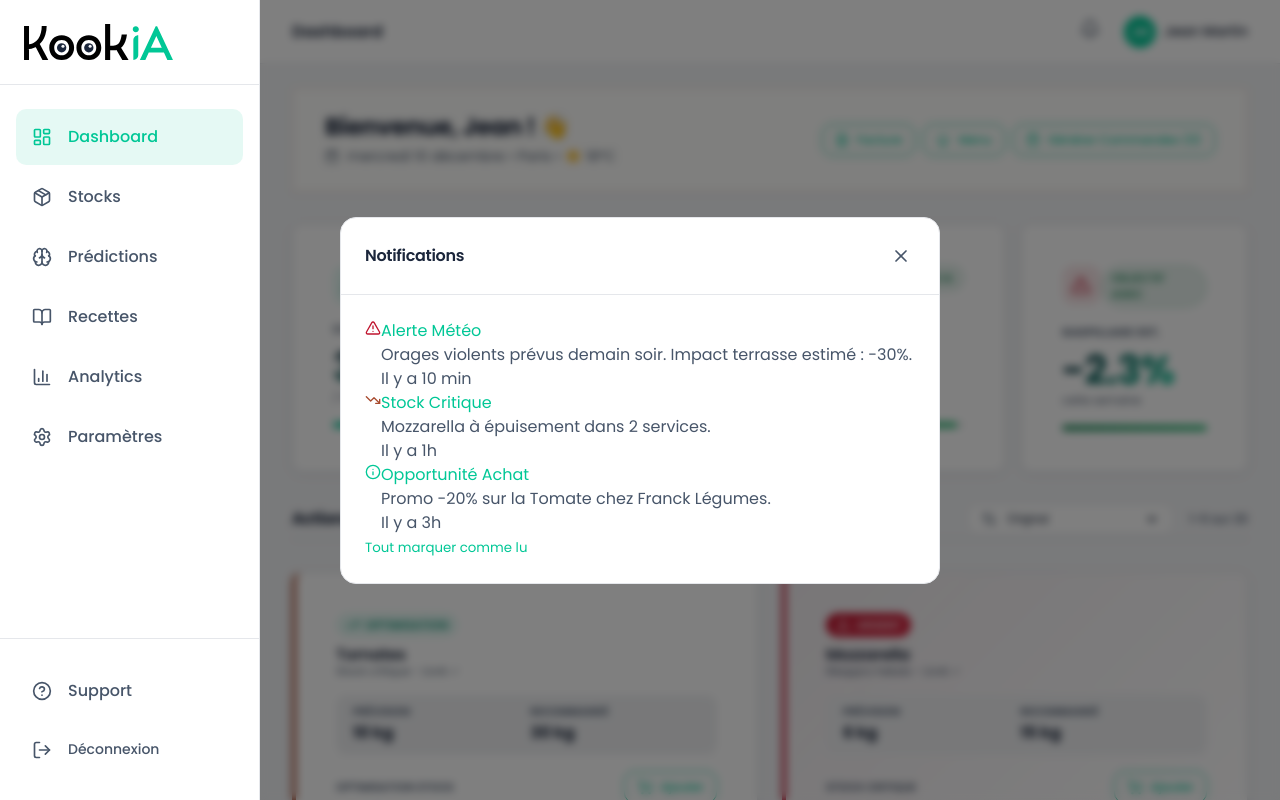
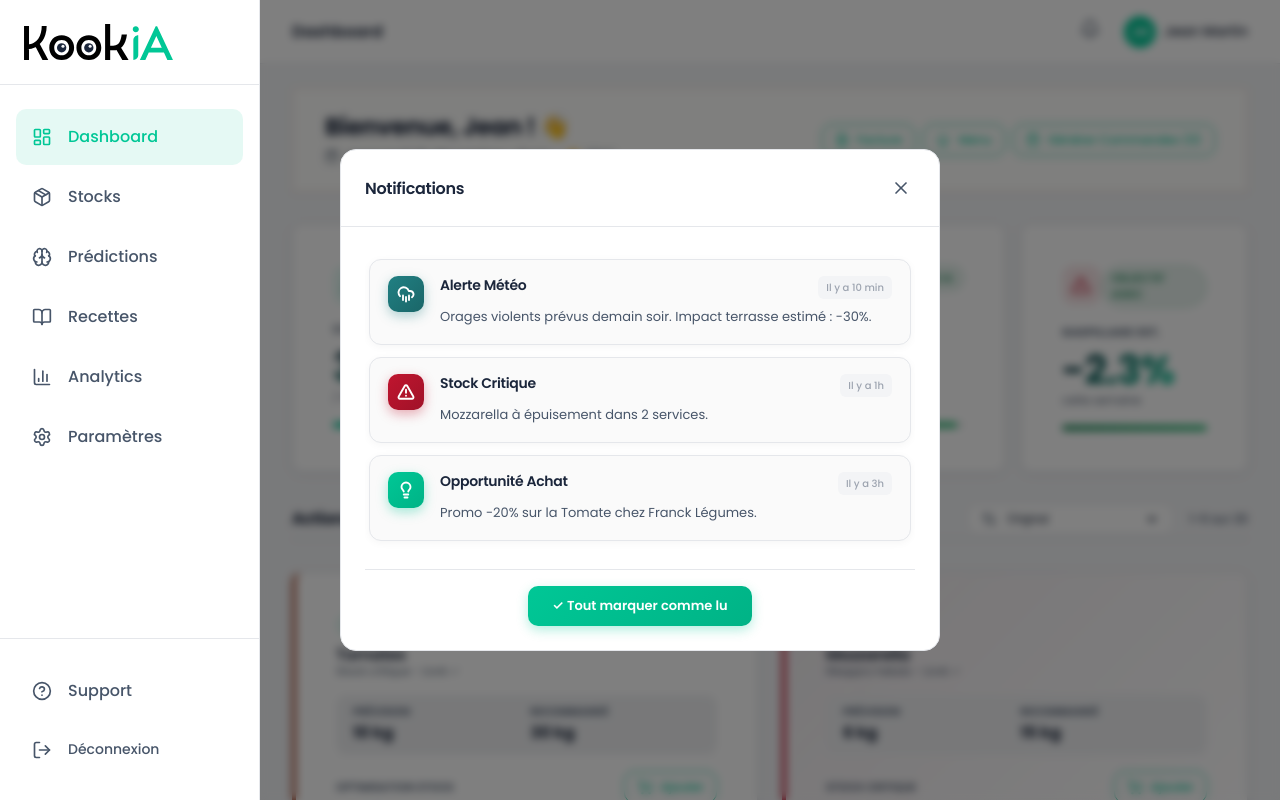
Before and after one commit to JeremDevX/FoodAi, a React (Vite) app in the folder PredictiveAi/mvp-V1/foodai-mvp/: page / in a window 1280 px wide. Both pictures are taken after a click on the button 1090 px from the left and 31 px from the top of the page. Built offline with nearby package versions, Linux system fonts and the light colour scheme.

Commit message:
upgrade UI

```diff
--- a/PredictiveAi/mvp-V1/foodai-mvp/src/components/layout/Notifications.tsx
+++ b/PredictiveAi/mvp-V1/foodai-mvp/src/components/layout/Notifications.tsx
@@ -1,5 +1,5 @@
 import React, { useState } from "react";
-import { Bell, AlertTriangle, TrendingDown, Info } from "lucide-react";
+import { Bell, AlertTriangle, CloudRain, Lightbulb } from "lucide-react";
 import Modal from "../common/Modal";
 
 interface Notification {
@@ -39,6 +39,25 @@ const MOCK_NOTIFICATIONS: Notification[] = [
   },
 ];
 
+// Styles pour les badges d'icônes professionnels - Couleurs DA
+const iconBadgeStyles = {
+  alert: {
+    // Teal pour météo/alertes
+    background: "linear-gradient(135deg, #218083 0%, #1a6668 100%)",
+    boxShadow: "0 4px 12px rgba(33, 128, 131, 0.35)",
+  },
+  warning: {
+    // Moderate (orange) pour warnings
+    background: "linear-gradient(135deg, #c0152f 0%, #a01228 100%)",
+    boxShadow: "0 4px 12px rgba(192, 21, 47, 0.35)",
+  },
+  info: {
+    // Primary (vert) pour infos
+    background: "linear-gradient(135deg, #00c796 0%, #00b386 100%)",
+    boxShadow: "0 4px 12px rgba(0, 199, 150, 0.35)",
+  },
+};
+
 const Notifications: React.FC = () => {
   const [isOpen, setIsOpen] = useState(false);
   const [notifications, setNotifications] = useState(MOCK_NOTIFICATIONS);
@@ -57,15 +76,37 @@ const Notifications: React.FC = () => {
     setIsOpen(false);
   };
 
-  const getIcon = (type: string) => {
+  const getIcon = (type: "warning" | "alert" | "info") => {
+    const badgeStyle = iconBadgeStyles[type];
+
+    const IconComponent = () => {
       switch (type) {
         case "alert":
-        return <AlertTriangle size={16} className="text-urgent" />;
+          return <CloudRain size={18} strokeWidth={2.5} color="white" />;
         case "warning":
-        return <TrendingDown size={16} className="text-moderate" />;
+          return <AlertTriangle size={18} strokeWidth={2.5} color="white" />;
         default:
-        return <Info size={16} className="text-primary" />;
+          return <Lightbulb size={18} strokeWidth={2.5} color="white" />;
       }
+    };
+
+    return (
+      <div
+        style={{
+          ...badgeStyle,
+          width: "36px",
+          height: "36px",
+          borderRadius: "10px",
+          display: "flex",
+          alignItems: "center",
+          justifyContent: "center",
+          transition: "transform 0.2s ease, box-shadow 0.2s ease",
+        }}
+        className="icon-badge"
+      >
+        <IconComponent />
+      </div>
+    );
   };
 
   return (
@@ -86,42 +127,156 @@ const Notifications: React.FC = () => {
         title="Notifications"
         width="md"
       >
-        <div className="max-h-80 overflow-y-auto">
+        <div
+          style={{
+            maxHeight: "400px",
+            overflowY: "auto",
+            padding: "8px 4px",
+          }}
+        >
           {notifications.length === 0 ? (
-            <div className="text-center py-8 text-secondary">
+            <div
+              style={{
+                textAlign: "center",
+                padding: "48px 24px",
+                color: "#6b7280",
+              }}
+            >
+              <Bell size={48} style={{ margin: "0 auto 16px", opacity: 0.3 }} />
+              <p style={{ fontSize: "14px", fontWeight: 500 }}>
                 Aucune notification
+              </p>
+              <p style={{ fontSize: "12px", marginTop: "4px", opacity: 0.7 }}>
+                Vous êtes à jour !
+              </p>
             </div>
           ) : (
-            notifications.map((notif) => (
+            <div
+              style={{ display: "flex", flexDirection: "column", gap: "12px" }}
+            >
+              {notifications.map((notif) => (
                 <div
                   key={notif.id}
-                className={`py-4 border-b last:border-0 hover:bg-gray-50 transition-colors ${
-                  !notif.read ? "bg-blue-50/30" : ""
-                }`}
+                  style={{
+                    padding: "16px 18px",
+                    borderRadius: "12px",
+                    background: !notif.read
+                      ? "linear-gradient(135deg, rgba(0, 199, 150, 0.08) 0%, rgba(0, 179, 134, 0.05) 100%)"
+                      : "#fafafa",
+                    border: !notif.read
+                      ? "1px solid rgba(0, 199, 150, 0.2)"
+                      : "1px solid var(--color-border, #e5e7eb)",
+                    boxShadow: "0 2px 8px rgba(0, 0, 0, 0.04)",
+                    transition: "all 0.2s ease",
+                    cursor: "pointer",
+                  }}
+                  onMouseEnter={(e) => {
+                    e.currentTarget.style.transform = "translateY(-2px)";
+                    e.currentTarget.style.boxShadow =
+                      "0 6px 20px rgba(0, 0, 0, 0.08)";
+                  }}
+                  onMouseLeave={(e) => {
+                    e.currentTarget.style.transform = "translateY(0)";
+                    e.currentTarget.style.boxShadow =
+                      "0 2px 8px rgba(0, 0, 0, 0.04)";
+                  }}
                 >
-                <div className="flex gap-3">
-                  <div className="mt-1 flex-shrink-0">
-                    {getIcon(notif.type)}
+                  <div
+                    style={{
+                      display: "flex",
+                      gap: "16px",
+                      alignItems: "flex-start",
+                    }}
+                  >
+                    <div style={{ flexShrink: 0 }}>{getIcon(notif.type)}</div>
+                    <div style={{ flex: 1, minWidth: 0 }}>
+                      <div
+                        style={{
+                          display: "flex",
+                          justifyContent: "space-between",
+                          alignItems: "flex-start",
+                          marginBottom: "8px",
+                        }}
+                      >
+                        <h4
+                          style={{
+                            fontSize: "14px",
+                            fontWeight: 600,
+                            color: "var(--color-text-primary, #1b263b)",
+                            margin: 0,
+                            lineHeight: 1.4,
+                          }}
+                        >
+                          {notif.title}
+                        </h4>
+                        <span
+                          style={{
+                            fontSize: "10px",
+                            color: "#9ca3af",
+                            background: "#f3f4f6",
+                            padding: "4px 8px",
+                            borderRadius: "6px",
+                            fontWeight: 500,
+                            whiteSpace: "nowrap",
+                            marginLeft: "12px",
+                          }}
+                        >
+                          {notif.time}
+                        </span>
                       </div>
-                  <div className="flex-1 min-w-0">
-                    <p className="text-sm font-semibold text-primary">
-                      {notif.title}
-                    </p>
-                    <p className="text-xs text-secondary mt-1 leading-relaxed">
+                      <p
+                        style={{
+                          fontSize: "13px",
+                          color: "var(--color-text-secondary, #475569)",
+                          margin: 0,
+                          lineHeight: 1.6,
+                        }}
+                      >
                         {notif.message}
-                    </p>
-                    <p className="text-[10px] text-secondary mt-2 font-mono uppercase tracking-wide">
-                      {notif.time}
                       </p>
                     </div>
                   </div>
                 </div>
-            ))
+              ))}
+            </div>
           )}
         </div>
-        <div className="pt-4 mt-2 border-t text-center">
-          <button className="text-xs text-primary font-medium hover:underline">
-            Tout marquer comme lu
+
+        {/* Footer avec séparateur et bouton stylisé */}
+        <div
+          style={{
+            marginTop: "20px",
+            paddingTop: "16px",
+            borderTop: "1px solid var(--color-border, #e5e7eb)",
+            display: "flex",
+            justifyContent: "center",
+          }}
+        >
+          <button
+            style={{
+              fontSize: "13px",
+              fontWeight: 600,
+              color: "white",
+              background: "linear-gradient(135deg, #00c796 0%, #00b386 100%)",
+              border: "none",
+              padding: "10px 24px",
+              borderRadius: "var(--radius-md, 10px)",
+              cursor: "pointer",
+              boxShadow: "0 4px 12px rgba(0, 199, 150, 0.3)",
+              transition: "all 0.2s ease",
+            }}
+            onMouseEnter={(e) => {
+              e.currentTarget.style.transform = "translateY(-1px)";
+              e.currentTarget.style.boxShadow =
+                "0 6px 16px rgba(0, 199, 150, 0.4);";
+            }}
+            onMouseLeave={(e) => {
+              e.currentTarget.style.transform = "translateY(0)";
+              e.currentTarget.style.boxShadow =
+                "0 4px 12px rgba(0, 199, 150, 0.3)";
+            }}
+          >
+            ✓ Tout marquer comme lu
           </button>
         </div>
       </Modal>
```
Lines whose indentation alone changed are shown as unchanged.
